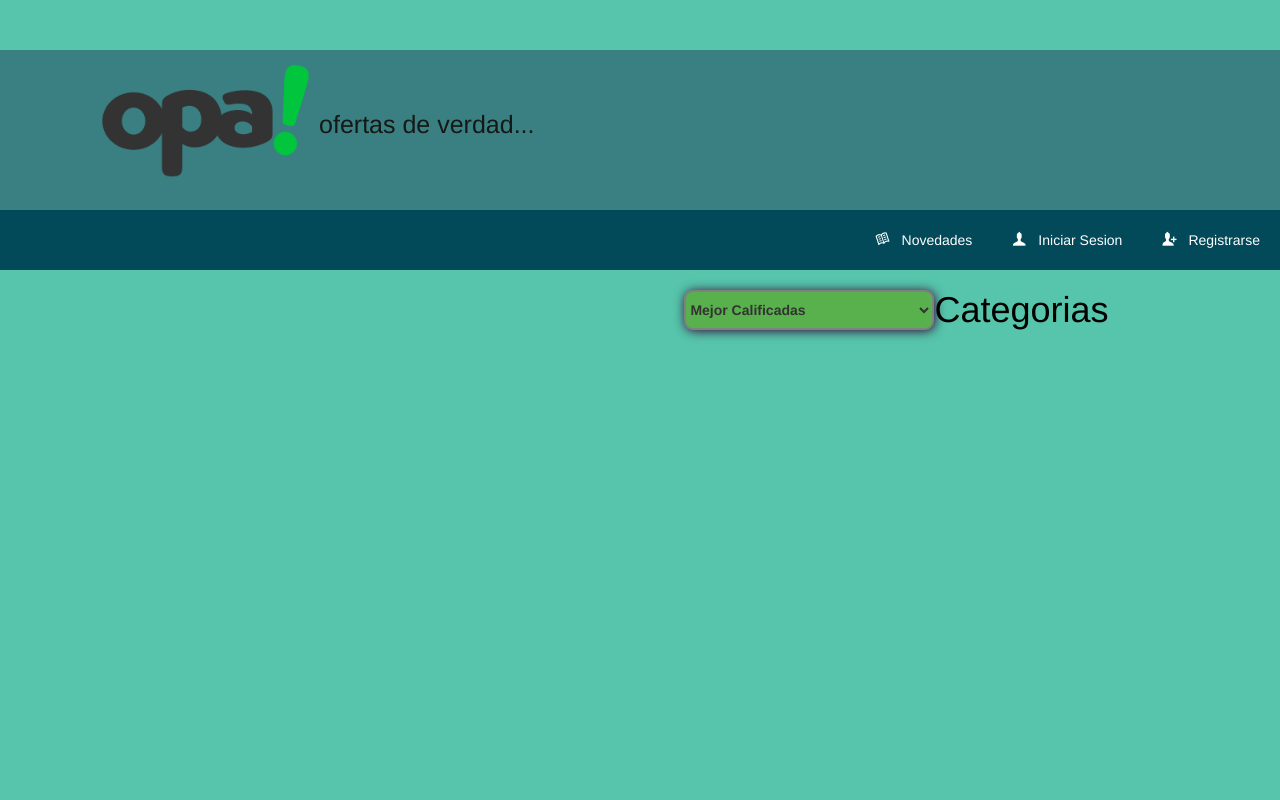
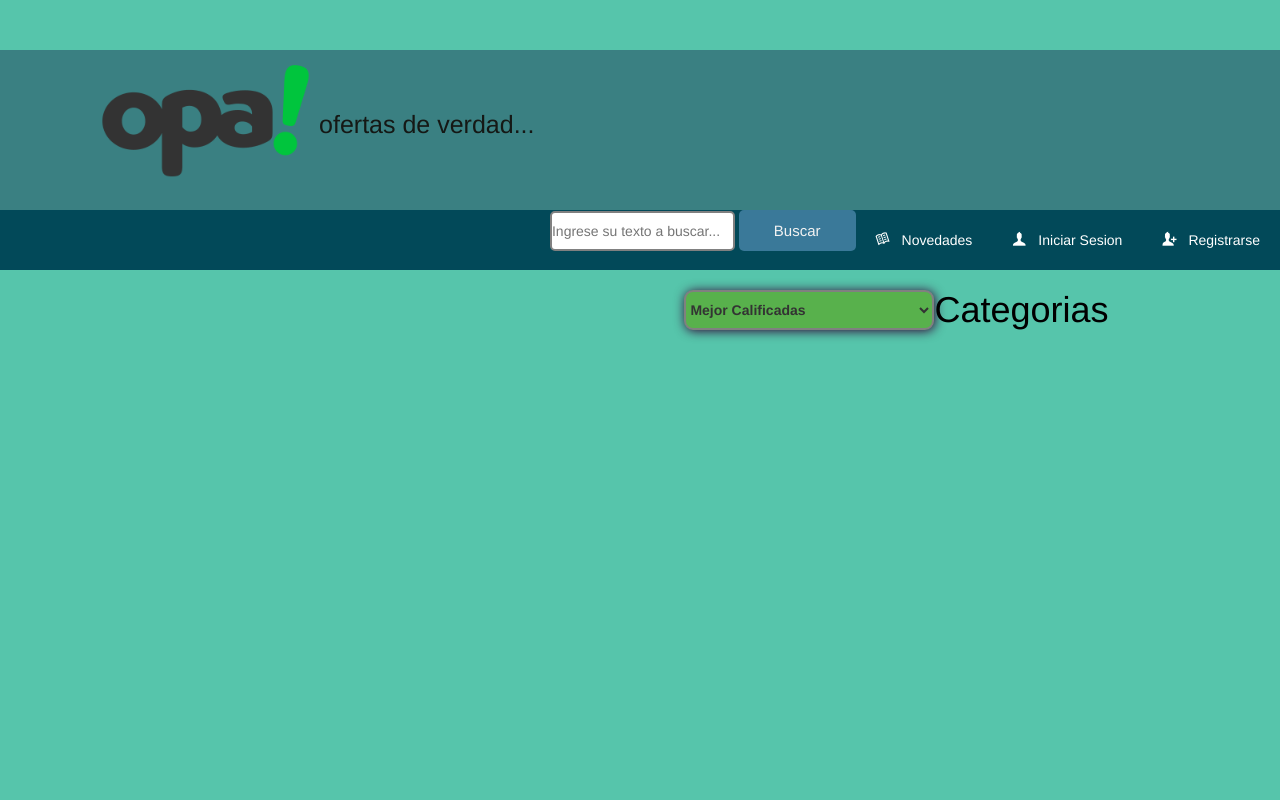
Before and after one commit to lucasgroba/OpaWebSite, a website: page index.html in a window 1280 px wide. Shown: the top 800 px of the page. Drawn offline with nearby package versions, Linux system fonts and the light colour scheme; no server answers; grey boxes are pictures that could not be loaded; files whose address does not match are found by name.

Commit message:
con  la busqueda a medias

```diff
--- a/index.html
+++ b/index.html
@@ -29,12 +29,19 @@
 
         <nav>
             <ul>
+                <li ><a href="#" id="logout" onclick="logout()"><span class="icon-user"></span>Cerrar Sesion</a></li>
                 <li ><a href="#" id="cartNav" onclick="switchContent('templates/cart/cart.html')"><span class="icon-shopping-cart"></span>Carrito<label id="cart"></label></a></li>
                 <li ><a href="#" id="deal" onclick="switchContent('templates/deals/newDeal.html')" ><span class="icon-shop"></span>Ofertas</a></li>
                 <li ><a href="#" id="signup" onclick="switchContent('templates/account/signup.html')"><span class="icon-add-user"></span>Registrarse</a></li>
                 <li ><a href="#" id="login" onclick="switchContent('templates/account/Login.html')"><span class="icon-user"></span>Iniciar Sesion</a></li>
                 <li ><a href="#" id="novelty" onclick="switchContent('templates/novelty/novelty.html')" ><span class="icon-open-book"></span>Novedades</a></li>
-                <li ><a href="#" id="logout" onclick="logout()"><span class="icon-user"></span>Cerrar Sesion</a></li>
+                <li>
+                    <form action="#" class="formNav" onsubmit="SearchDeals()">
+                        <input class="inputNav" type="text" id="SearchDeal" placeholder="Ingrese su texto a buscar...">
+                        <button id="BtnSearch" type="submit">Buscar</button>
+                    </form>
+                </li>
+
             </ul>
         </nav>
     </header>
--- a/resources/css/general.css
+++ b/resources/css/general.css
@@ -58,88 +58,13 @@ footer{
 #header-tit:hover{
     cursor: pointer;
 }
-/*
-nav {
-    float: right;
-    margin: 0;
-    padding: 5em;
-    height: 90%;
-}
-
-nav ul li {
-    display: inline-block;
-}
-nav ul li a {
-    font-size: 20px;
-    color: #070707;
-} */
-
-/* .button_nav{
-    border: 1px solid ;
-    border-radius: 5px;
-    border-color: #070707;
-}
-
-.button_nav:hover {
-    border: 2px solid ;
-    border-radius: 5px;
-    border-color: grey;
-} */
 
 * {
     margin:0px;
     padding:0px;
 }
 
-/* #header {
-    margin:auto;
-    width:100%;
-    font-family:Arial, Helvetica, sans-serif;
-    background-color:rgba(0, 0, 0, 0.4);
-}
 
-ul, ol {
-    list-style:none;
-}
-
-.nav {
-    width:100%;
-    margin:0 auto;
-}
-
-.nav > li {
-    float: right;
-}
-
-.nav li a {
-    color:#fff;
-    text-decoration:none;
-    padding:10px 12px;
-    display:block;
-}
-
-.nav li a:hover {
-    background-color:#434343;
-}
-
-.nav li ul {
-    display:none;
-    position:absolute;
-    min-width:140px;
-}
-
-.nav li:hover > ul {
-    display:block;
-}
-
-.nav li ul li {
-    position:relative;
-}
-
-.nav li ul li ul {
-    right:-140px;
-    top:0px;
-} */
 article {
     margin-left: 170px;
     border-left: 1px solid gray;
@@ -150,3 +75,42 @@ article {
 .img{
     height: 140px;
 }
+
+/* Style buscador de la NavBar */
+.formNav{
+    display: inline-block;
+}
+.inputNav{
+    display: inline-block;
+}
+button {
+    border: none;
+    background: #3a7999;
+    color: #f2f2f2;
+    padding: 10px;
+    font-size: 15px;
+    border-radius: 5px;
+    position: relative;
+    box-sizing: border-box;
+    transition: all 500ms ease;
+    display: inline-block;
+   }
+
+
+ #BtnSearch{
+    padding: 10px 35px;
+    overflow:hidden;
+   }
+
+   #BtnSearch:before {
+    font-family: FuentesLucas;
+    content:'\e9d9';
+    position: absolute;
+    top: 11px;
+    left: -30px;
+    transition: all 200ms ease;
+   }
+
+   #BtnSearch:hover:before {
+    left: 7px;
+   }
--- a/resources/js/general.js
+++ b/resources/js/general.js
@@ -20,5 +20,10 @@ function loadNavbar(loged){
 
     }
 }
+
+function SearchDeals(){
+
+}
+
 var loged = getCookie('isLogged');
 loadNavbar(loged);
```
